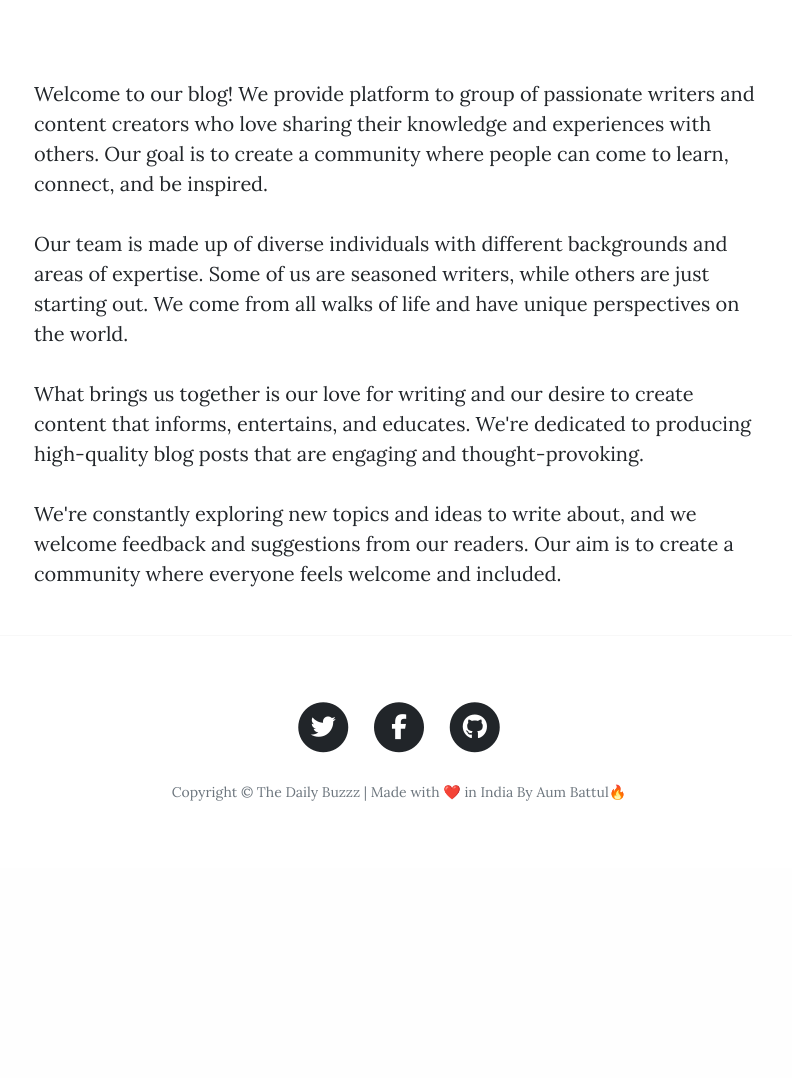
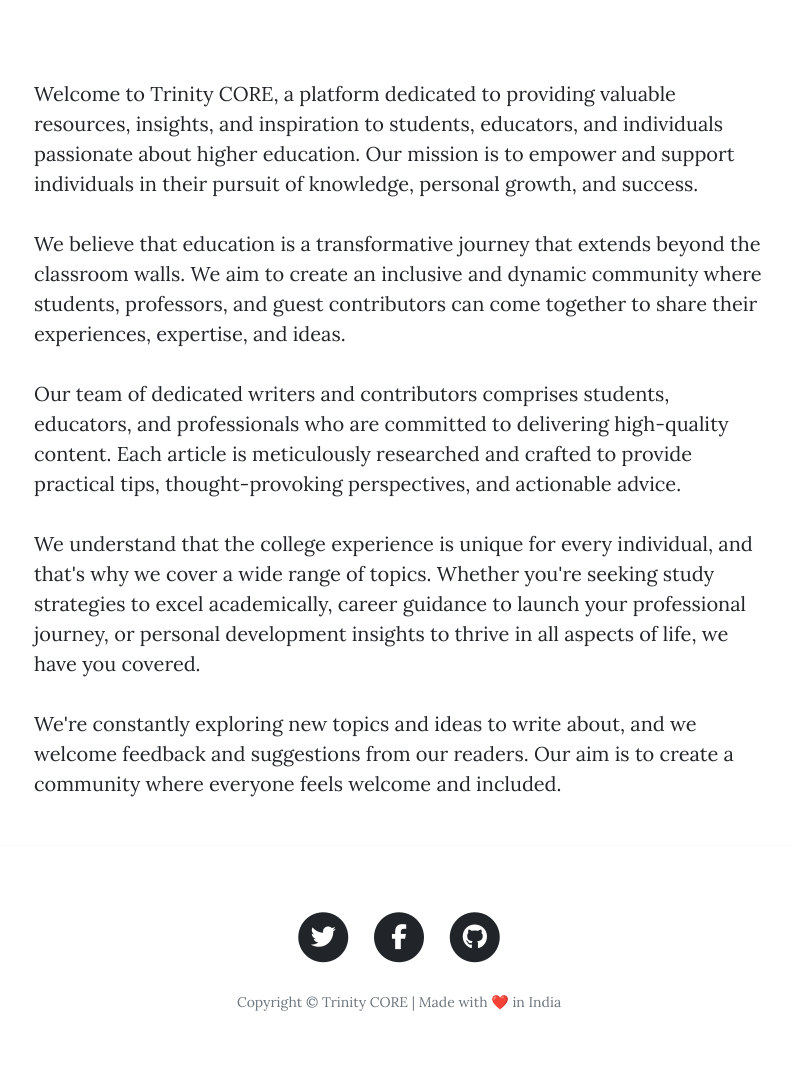
Before and after one commit to aum99/the-daily-buzzz, a Flask app: page /about in a window 1280 px wide. Shown: the part 505-1583 px from the top of the page, without its empty margins (241-1033 px from the left). Before the commit the page ends 1306 px from the top, so only its background shows below. Run offline with Flask 2, Linux system fonts and the light colour scheme; some libraries are stand-ins or nearby versions.

Commit message:
converted to core

```diff
--- a/app.py
+++ b/app.py
@@ -15,13 +15,13 @@ my_email = os.environ.get('MY_EMAIL')
 password = os.environ.get('PASSWORD')
 
 app = Flask(__name__)
-app.config['SECRET_KEY'] = os.environ.get('SECRET_KEY')
+app.config['SECRET_KEY'] = 'thisissecret'
 ckeditor = CKEditor(app)
 Bootstrap(app)
 Gravatar(app)
 
 ##CONNECT TO DB
-app.config['SQLALCHEMY_DATABASE_URI'] = os.environ.get('DB_URL')
+app.config['SQLALCHEMY_DATABASE_URI'] = 'postgres://blogsdb_user:5ENVjiBvuvMt5hGYrHQiBVx9fJ5az0ao@dpg-cgdklau4dadbr0rqdakg-a.singapore-postgres.render.com/blogsdb'
 app.config['SQLALCHEMY_TRACK_MODIFICATIONS'] = False
 db = SQLAlchemy(app)
 
@@ -54,7 +54,6 @@ class BlogPost(db.Model):
 
     # ***************Parent Relationship*************#
     comments = relationship("Comment", back_populates="parent_post")
-
 
 class Comment(db.Model):
     __tablename__ = "comments"
--- a/templates/about.html
+++ b/templates/about.html
@@ -1,7 +1,7 @@
 {% include "header.html" %}
 
   <!-- Page Header -->
-  <header class="masthead" style="background-image:url('https://images.unsplash.com/photo-1553374402-559e8b431161?ixlib=rb-4.0.3&ixid=MnwxMjA3fDB8MHxwaG90by1wYWdlfHx8fGVufDB8fHx8&auto=format&fit=crop&w=1740&q=80');">
+  <header class="masthead" style="background-image:url('https://www.kjei.edu.in/tcoer/images/slide6.jpg');">
     <div class="overlay"></div>
     <div class="container">
       <div class="row">
@@ -18,9 +18,10 @@
   <div class="container">
     <div class="row">
       <div class="col-lg-8 col-md-10 mx-auto">
-        <p>Welcome to our blog! We provide platform to group of passionate writers and content creators who love sharing their knowledge and experiences with others. Our goal is to create a community where people can come to learn, connect, and be inspired.</p>
-        <p>Our team is made up of diverse individuals with different backgrounds and areas of expertise. Some of us are seasoned writers, while others are just starting out. We come from all walks of life and have unique perspectives on the world.</p>
-        <p>What brings us together is our love for writing and our desire to create content that informs, entertains, and educates. We're dedicated to producing high-quality blog posts that are engaging and thought-provoking.</p>
+        <p>Welcome to Trinity CORE, a platform dedicated to providing valuable resources, insights, and inspiration to students, educators, and individuals passionate about higher education. Our mission is to empower and support individuals in their pursuit of knowledge, personal growth, and success.</p>
+<p>We believe that education is a transformative journey that extends beyond the classroom walls. We aim to create an inclusive and dynamic community where students, professors, and guest contributors can come together to share their experiences, expertise, and ideas.</p>
+        <p>Our team of dedicated writers and contributors comprises students, educators, and professionals who are committed to delivering high-quality content. Each article is meticulously researched and crafted to provide practical tips, thought-provoking perspectives, and actionable advice.</p>
+        <p>We understand that the college experience is unique for every individual, and that's why we cover a wide range of topics. Whether you're seeking study strategies to excel academically, career guidance to launch your professional journey, or personal development insights to thrive in all aspects of life, we have you covered.</p>
         <p>We're constantly exploring new topics and ideas to write about, and we welcome feedback and suggestions from our readers. Our aim is to create a community where everyone feels welcome and included.</p>
       </div>
     </div>
--- a/templates/footer.html
+++ b/templates/footer.html
@@ -29,7 +29,7 @@
               </a>
             </li>
           </ul>
-          <p class="copyright text-muted">Copyright &copy; The Daily Buzzz | Made with ❤️ in India By Aum Battul🔥</p>
+          <p class="copyright text-muted">Copyright &copy; Trinity CORE | Made with ❤️ in India</p>
         </div>
       </div>
     </div>
--- a/templates/header.html
+++ b/templates/header.html
@@ -30,8 +30,8 @@
 
   <!-- Navigation -->
   <nav class="navbar navbar-expand-lg navbar-light fixed-top" id="mainNav">
-    <div class="container">
-      <a class="navbar-brand" href="{{url_for('get_all_posts')}}"><i class="fa-regular fa-heart"></i> The Daily Buzzz</a>
+    <div class="container" style="">
+      <a class="navbar-brand" href="{{url_for('get_all_posts')}}" style="display:flex;align-items:center; justify-content:center;"><span style="background-image: url('{{ url_for('static', filename='img/logo.png')}}'); height:100px;width:100px;display:flex;background-size: contain;"></span> Trinity CORE</a>
       <button class="navbar-toggler navbar-toggler-right" type="button" data-toggle="collapse" data-target="#navbarResponsive" aria-controls="navbarResponsive" aria-expanded="false" aria-label="Toggle navigation">
         Menu
         <i class="fas fa-bars"></i>
@@ -45,15 +45,14 @@
           <li class="nav-item">
             <a class="nav-link" href="{{ url_for('login') }}">Login</a>
           </li>
+          <li class="nav-item">
+            <a class="nav-link" href="{{ url_for('register') }}">Register</a>
+          </li>
           {% else %}
            <li class="nav-item">
             <a class="nav-link" href="{{ url_for('logout') }}">Log Out</a>
           </li>
           {% endif %}
-          <li class="nav-item">
-            <a class="nav-link" href="{{ url_for('register') }}">Register</a>
-          </li>
-
 
 
           <li class="nav-item">
--- a/templates/index.html
+++ b/templates/index.html
@@ -7,9 +7,9 @@
       <div class="row">
         <div class="col-lg-8 col-md-10 mx-auto">
           <div class="site-heading">
-            <h1>The Daily Buzzz</h1>
+            <h2> YOUR GO-TO DESTINATION <br>for all things college-related!</h2>
             <br>
-            <span class="subheading">Publish your passions your way. Whether you'd like to share your knowledge, experiences or the latest news, create a unique and beautiful blog.</span>
+            <span class="subheading">Explore our diverse collection of articles, packed with valuable insights and personal experiences from students, professors, and guest contributors. From study tips and career advice to campus events and personal growth, we cover a wide range of topics to help you navigate through your college journey.</span>
 
           </div>
         </div>
```
Also changed, not shown: static/css/clean-blog.min.css, static/img/logo.png (added).
